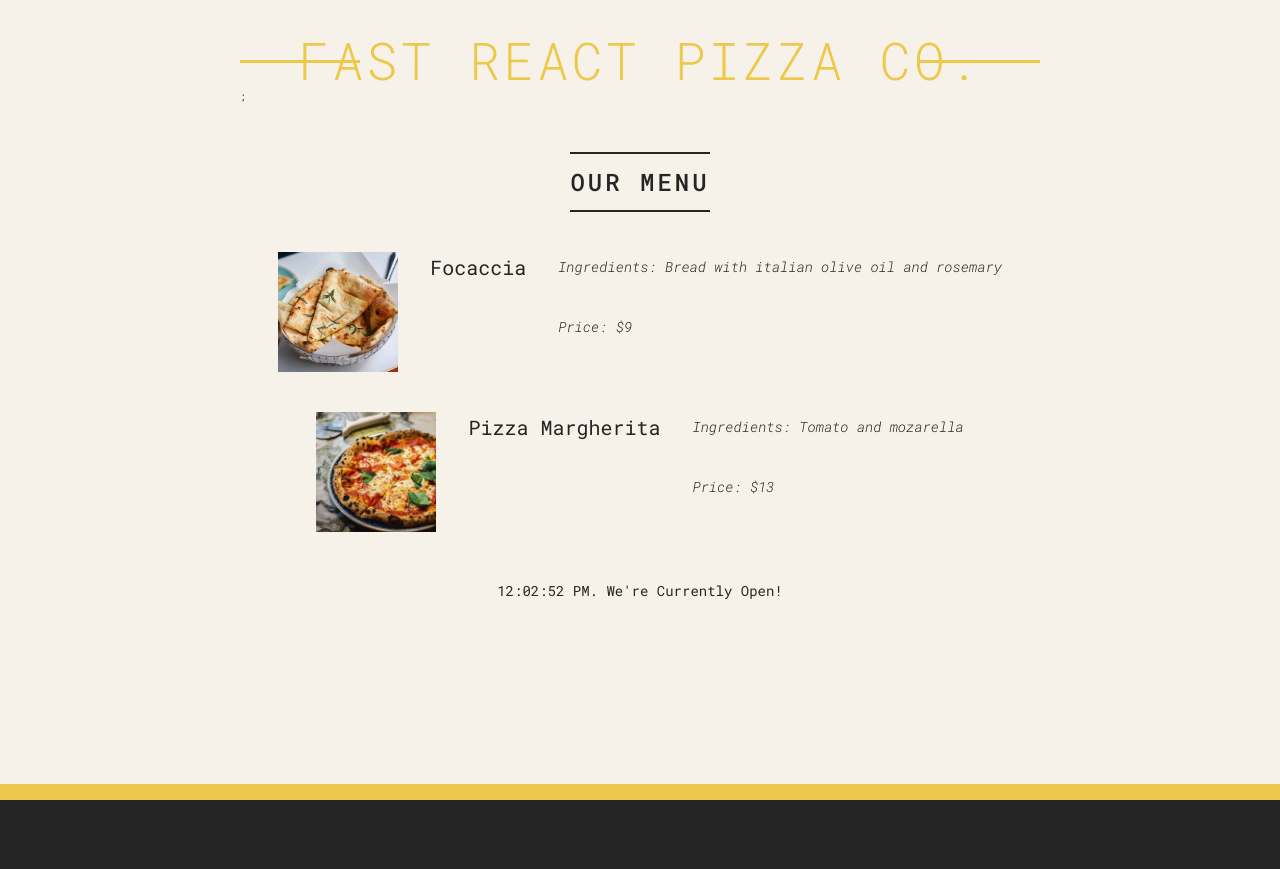
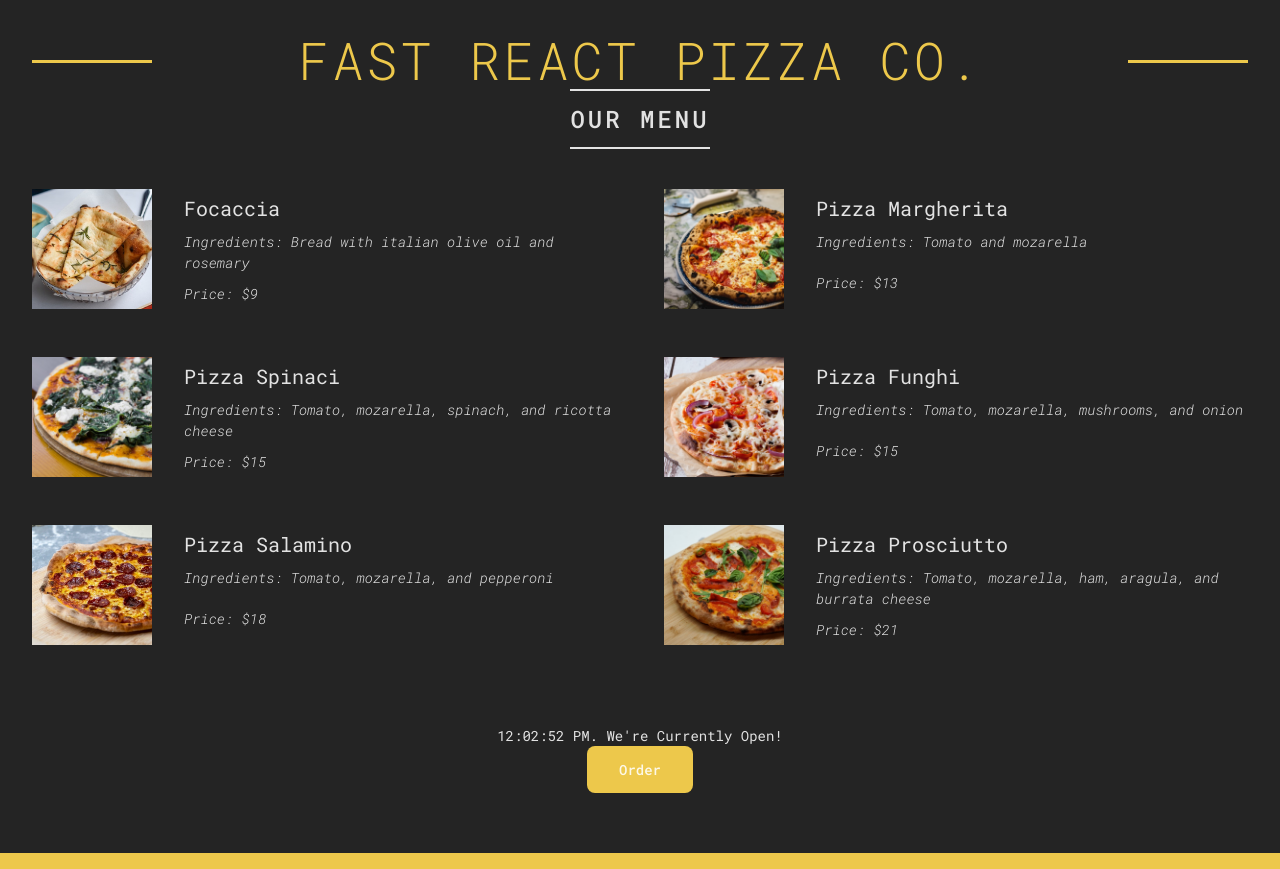
Before and after one commit to eyobbaye/React-ultimate, a React (Vite) app in the folder pizza-menu/: page / in a window 1280 px wide. Before the commit the page ends 800 px from the top, so only its background shows below. Built offline with nearby package versions, Linux system fonts and the light colour scheme.

Commit message:
Rendering list, Conditional Rendering

```diff
--- a/pizza-menu/src/App.css
+++ b/pizza-menu/src/App.css
@@ -4,6 +4,16 @@
   margin: 0;
   padding: 0;
   box-sizing: border-box;
+}
+:root {
+  color-scheme: light dark;
+  color: rgba(255, 255, 255, 0.87);
+  background-color: #242424;
+
+  font-synthesis: none;
+  text-rendering: optimizeLegibility;
+  -webkit-font-smoothing: antialiased;
+  -moz-osx-font-smoothing: grayscale;
 }
 
 html {
@@ -12,9 +22,9 @@ html {
 
 body {
   font-family: "Roboto Mono", sans-serif;
-  color: #252525;
+  /* color: #252525; */
   font-weight: 400;
-  background-color: #f7f2e9;
+  /* background-color: #f7f2e9; */
   border-bottom: 1.6rem solid #edc84b;
   min-height: 100vh;
   padding: 3.2rem;
@@ -45,6 +55,7 @@ body {
   text-transform: uppercase;
   text-align: center;
   font-size: 5.2rem;
+  margin-top: -8rem;
   font-weight: 300;
   letter-spacing: 3px;
   position: relative;
@@ -153,6 +164,9 @@ body {
 
 .footer {
   font-size: 1.4rem;
+  margin-top:8rem ;
+  text-align: center;
+  align-items: center;
 }
 
 .order {
--- a/pizza-menu/src/App.jsx
+++ b/pizza-menu/src/App.jsx
@@ -5,7 +5,7 @@ import "./App.css";
 function App() {
   return (
     <>
-      <div className="container">
+      <div className="">
         <Header />
         <Menu />
         <Footer />
@@ -18,17 +18,30 @@ function App() {
 // Header
 function Header() {
   return (
-    <header className="header">
-      <h1>Fast React Pizza Co.</h1>;
+    <header className="header footer">
+      <h1>Fast React Pizza Co.</h1>
     </header>
   );
 }
 // Menu
 function Menu() {
+  const pizzas = pizzaData;
+  // Conditional Rendering
+  //  const pizzas = []
+  const numPizzas = pizzas.length;
+
   return (
     <main className="menu">
       <h2>Our Menu</h2>
-      <PizzaMenu
+      {numPizzas > 0 && (
+        <ul className="pizzas">
+          {pizzas.map((pizza) => (
+            <PizzaMenu key={pizza.name} pizzaObj={pizza} />
+          ))}
+        </ul>
+      )}
+      {/* ) */}
+      {/* <PizzaMenu
         name={pizzaData[0].name}
         ingredients={pizzaData[0].ingredients}
         price={pizzaData[0].price}
@@ -39,7 +52,7 @@ function Menu() {
         ingredients={pizzaData[1].ingredients}
         price={pizzaData[1].price}
         photoName={pizzaData[1].photoName}
-      />
+      /> */}
     </main>
   );
 }
@@ -47,13 +60,13 @@ function PizzaMenu(props) {
   console.log(props);
   return (
     <>
-      <div className="pizza">
+      <li className="pizza">
         {/* Using Props */}
-        <img src={props.photoName} alt={props.name} />
-        <h3>{props.name}</h3>
+        <img src={props.pizzaObj.photoName} alt={props.pizzaObj.name} />
         <div className="">
-          <p>Ingredients: {props.ingredients}</p>
-          <p>Price: ${props.price + 3} </p>
+          <h3>{props.pizzaObj.name}</h3>
+          <p>Ingredients: {props.pizzaObj.ingredients}</p>
+          <p>Price: ${props.pizzaObj.price + 3} </p>
         </div>
 
         {/* .map() method */}
@@ -74,7 +87,7 @@ function PizzaMenu(props) {
           {pizzaData[0].name} - ${pizzaData[0].price}
         </h2>
         <p>Ingredients: {pizzaData[0].ingredients}</p> */}
-      </div>
+      </li>
     </>
   );
 }
@@ -88,9 +101,10 @@ function Footer() {
   if (isOpen) {
     return (
       <footer className="footer">
-        <div>
+        <div className="order">
           <p> {new Date().toLocaleTimeString()}. We're Currently Open!</p>
         </div>
+        <button className="btn">Order</button>
       </footer>
     );
   } else {
```
